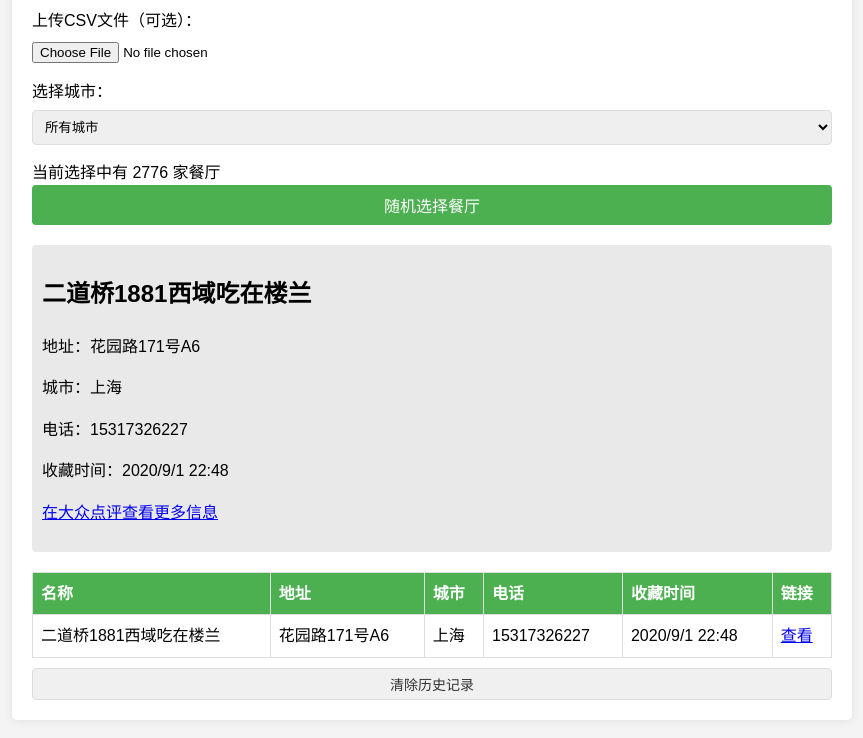
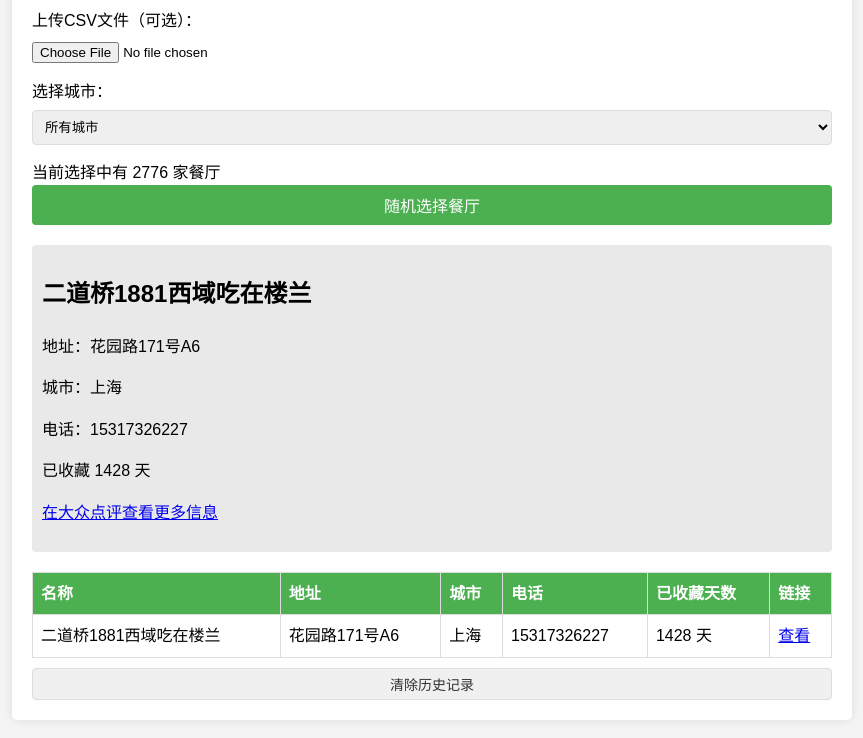
Before and after one commit to MY221B/my221b.github.io, a plain HTML site: page index.html in a window 1280 px wide. Both pictures are taken after a click on the button "随机选择餐厅". Shown: the part 126-864 px from the top of the page, without its empty margins (208-1071 px from the left). Drawn offline with nearby package versions, Linux system fonts and the light colour scheme.

Commit message:
改为手机版链接

```diff
--- a/index.html
+++ b/index.html
@@ -6,7 +6,6 @@
     <title>随机餐厅选择器</title>
     <script src="https://cdnjs.cloudflare.com/ajax/libs/PapaParse/5.3.0/papaparse.min.js"></script>
     <style>
-        /* 保持原有的样式不变 */
         body {
             font-family: Arial, sans-serif;
             line-height: 1.6;
@@ -111,7 +110,7 @@
                     <th>地址</th>
                     <th>城市</th>
                     <th>电话</th>
-                    <th>收藏时间</th>
+                    <th>已收藏天数</th>
                     <th>链接</th>
                 </tr>
             </thead>
@@ -165,7 +164,7 @@
                         .filter(row => row['名称'] && row['名称'].trim() !== '')
                         .map(row => ({
                             name: row['名称'] || '未提供',
-                            url: row['J_shopt href'] || '#',
+                            url: convertToMobileUrl(row['J_shopt href']) || '#',
                             address: row['地址'] || '未提供',
                             city: row['city'] ? row['city'].replace(/[\[\]]/g, '') : '未提供',
                             tel: row['tel'] || '未提供',
@@ -175,6 +174,11 @@
                     updateRestaurantCount();
                 }
             });
+        }
+
+        function convertToMobileUrl(url) {
+            if (!url) return '#';
+            return url.replace('https://www.dianping.com/shop/', 'https://m.dianping.com/shopshare/');
         }
 
         function updateCityList() {
@@ -215,25 +219,35 @@
 
         function displayRestaurantInfo(restaurant) {
             const resultDiv = document.getElementById('result');
+            const daysSinceFavorited = calculateDaysSinceFavorited(restaurant.time);
             resultDiv.innerHTML = `
                 <h2>${restaurant.name}</h2>
                 <p>地址：${restaurant.address}</p>
                 <p>城市：${restaurant.city}</p>
                 <p>电话：${restaurant.tel}</p>
-                <p>收藏时间：${restaurant.time}</p>
+                <p>已收藏 ${daysSinceFavorited} 天</p>
                 <p><a href="${restaurant.url}" target="_blank">在大众点评查看更多信息</a></p>
             `;
+        }
+
+        function calculateDaysSinceFavorited(favoriteDate) {
+            const today = new Date();
+            const favoriteDateObj = new Date(favoriteDate);
+            const diffTime = Math.abs(today - favoriteDateObj);
+            const diffDays = Math.ceil(diffTime / (1000 * 60 * 60 * 24));
+            return diffDays;
         }
 
         function addToHistory(restaurant) {
             const historyTable = document.getElementById('historyTable').getElementsByTagName('tbody')[0];
             const row = historyTable.insertRow(0);
+            const daysSinceFavorited = calculateDaysSinceFavorited(restaurant.time);
             row.innerHTML = `
                 <td>${restaurant.name}</td>
                 <td>${restaurant.address}</td>
                 <td>${restaurant.city}</td>
                 <td>${restaurant.tel}</td>
-                <td>${restaurant.time}</td>
+                <td>${daysSinceFavorited} 天</td>
                 <td><a href="${restaurant.url}" target="_blank">查看</a></td>
             `;
         }
```
